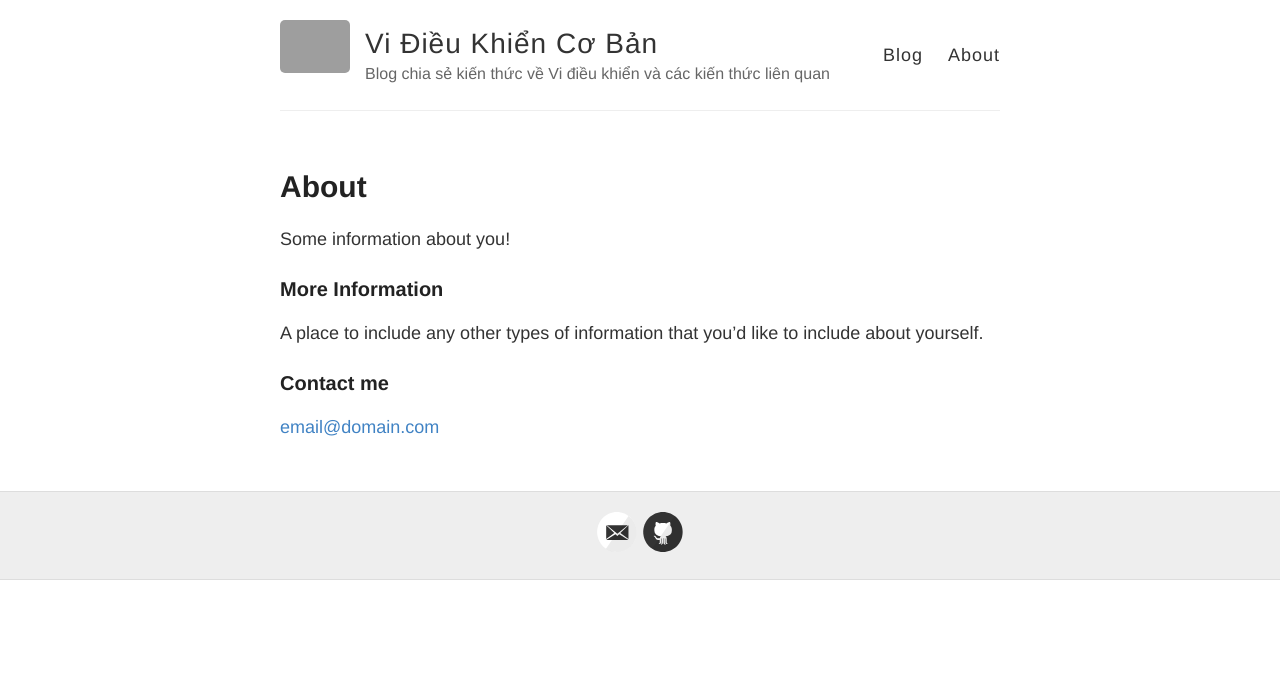
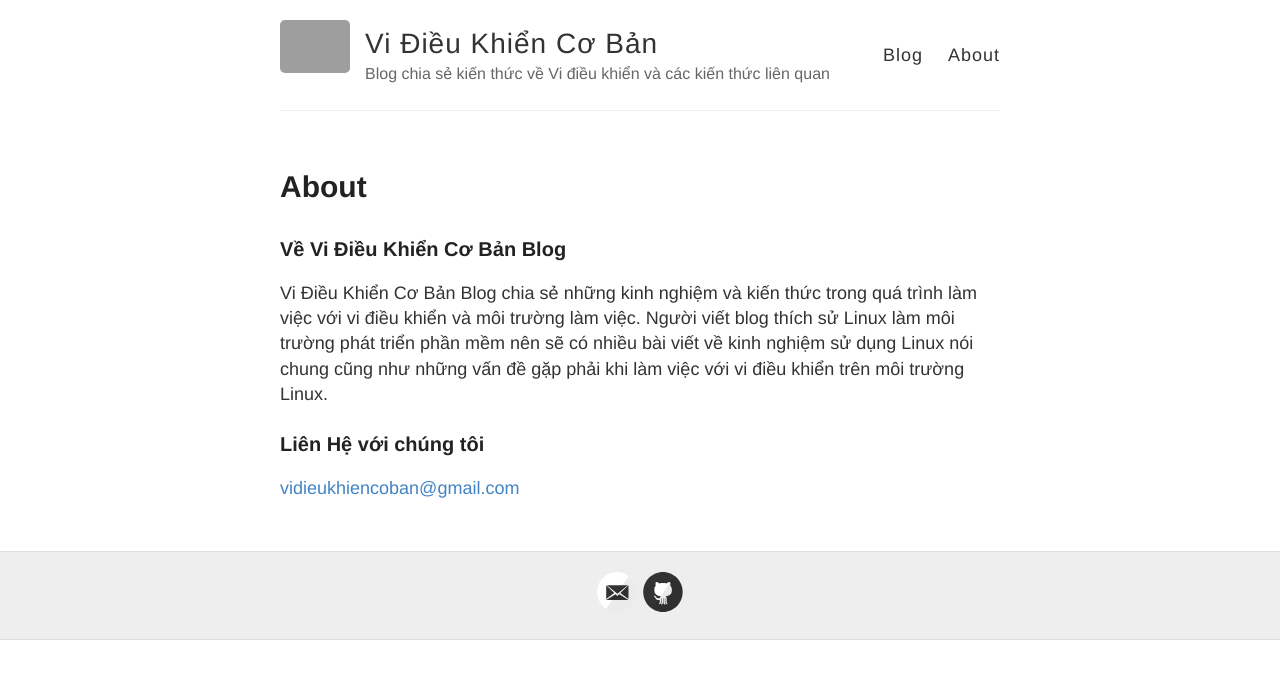
Before and after one commit to sokulabs/vidieukhiencoban.github.io, a Jekyll site: the page built from about.md, in a window 1280 px wide. Shown: the top 679 px of the page. Built offline with Jekyll 4.4.1, drawn with Linux system fonts in a browser that asks for light colours; grey boxes are pictures that could not be loaded.

Commit message:
added about info

```diff
--- a/about.md
+++ b/about.md
@@ -4,12 +4,11 @@ title: About
 permalink: /about/
 ---
 
-Some information about you!
+### Về Vi Điều Khiển Cơ Bản Blog
 
-### More Information
+Vi Điều Khiển Cơ Bản Blog chia sẻ những kinh nghiệm và kiến thức trong quá trình làm việc với vi điều khiển và môi trường làm việc.
+Người viết blog thích sử Linux làm môi trường phát triển phần mềm nên sẽ có nhiều bài viết về kinh nghiệm sử dụng Linux nói chung cũng như những vấn đề gặp phải khi làm việc với vi điều khiển trên môi trường Linux.
 
-A place to include any other types of information that you'd like to include about yourself.
+### Liên Hệ với chúng tôi
 
-### Contact me
-
-[email@domain.com](mailto:email@domain.com)
+[vidieukhiencoban@gmail.com](mailto:vidieukhiencoban@gmail.com)
```
